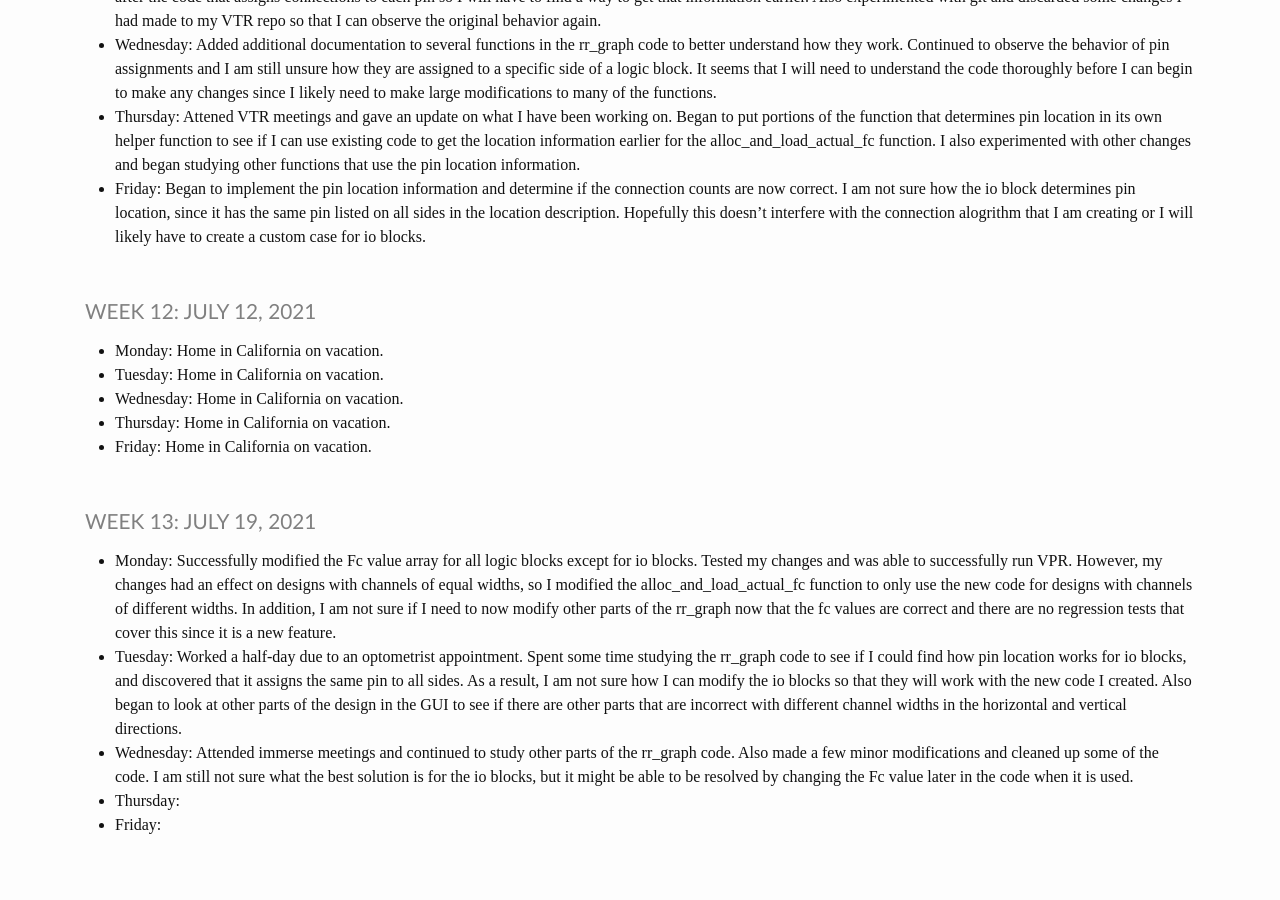
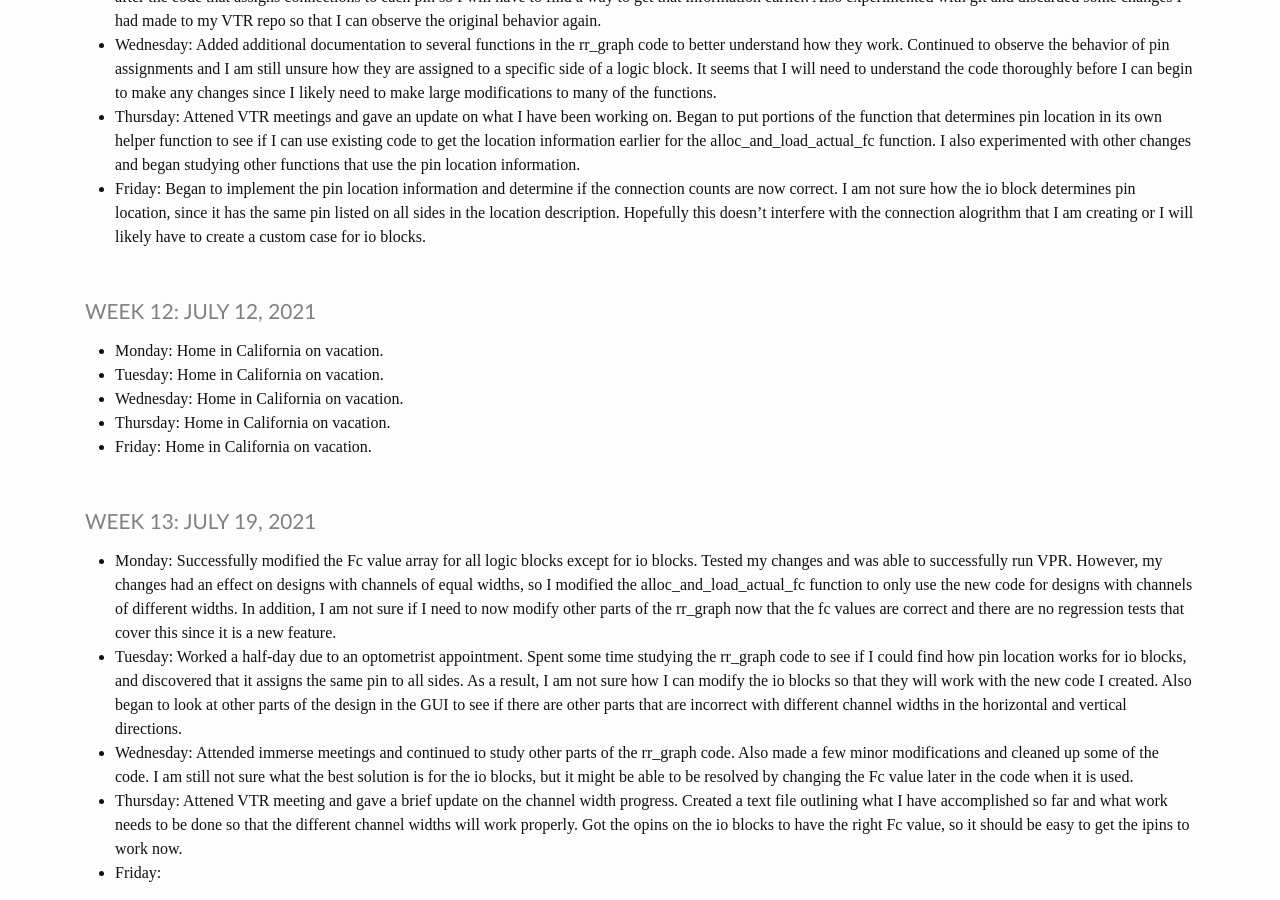
Before and after one commit to heinerb1/heinerb1.github.io, a Jekyll site: the page built from _pages/log.md, in a window 1280 px wide and 900 px high, scrolled down 3624 px. Built offline with Jekyll 4.4.1, drawn with Linux system fonts in a browser that asks for light colours; before the commit the page ends 4476 px from its top, so only the background shows below that.

Commit message:
7/22 Update

```diff
--- a/_pages/log.md
+++ b/_pages/log.md
@@ -218,5 +218,8 @@ title: IMMERSE Log
 * **Wednesday**: Attended immerse meetings and continued to study other parts of the rr_graph code. Also made a few minor
                  modifications and cleaned up some of the code. I am still not sure what the best solution is for the
                  io blocks, but it might be able to be resolved by changing the Fc value later in the code when it is used.
-* **Thursday**:
+* **Thursday**: Attened VTR meeting and gave a brief update on the channel width progress. Created a text file outlining
+                what I have accomplished so far and what work needs to be done so that the different channel widths will
+                work properly. Got the opins on the io blocks to have the right Fc value, so it should be easy to get the
+                ipins to work now.
 * **Friday**:
```
